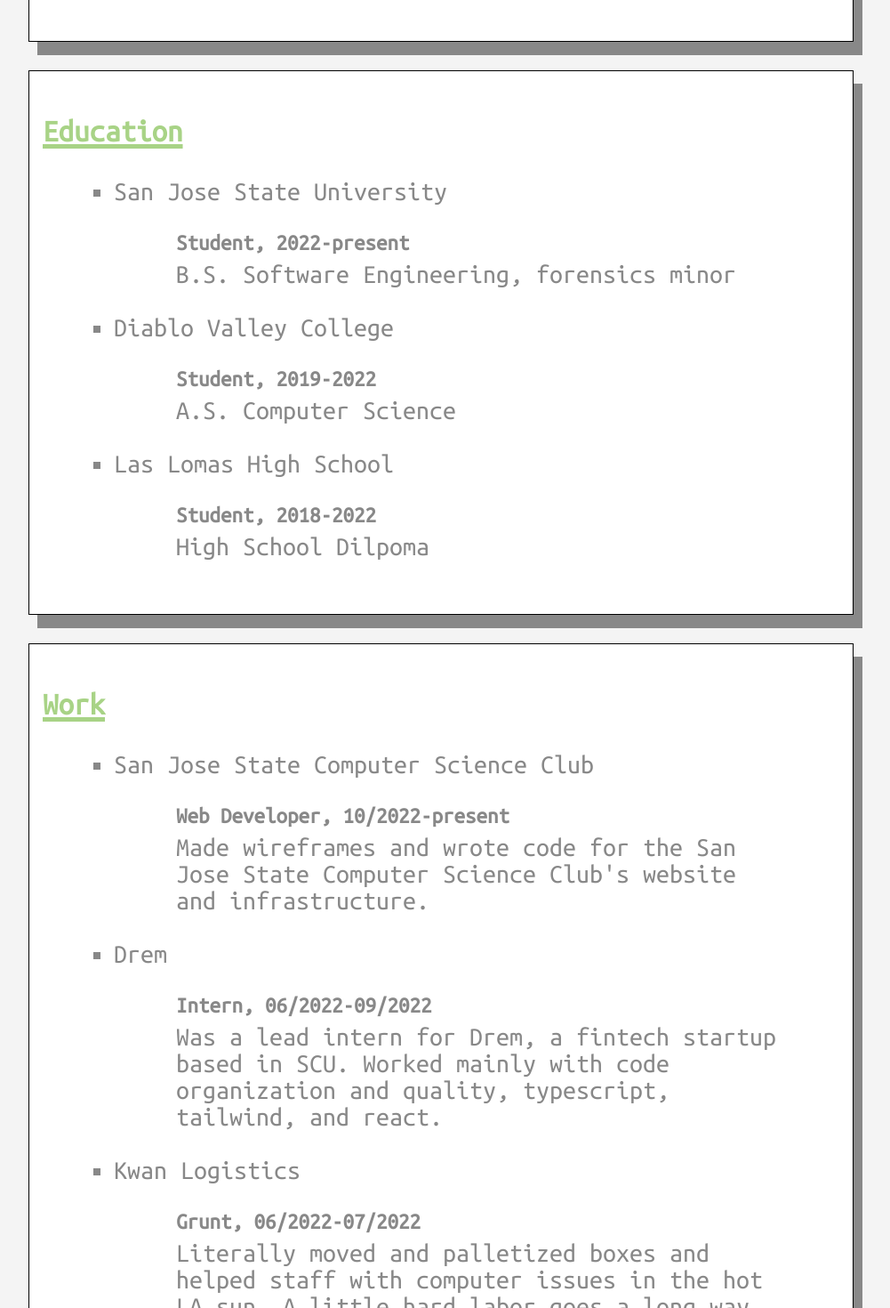
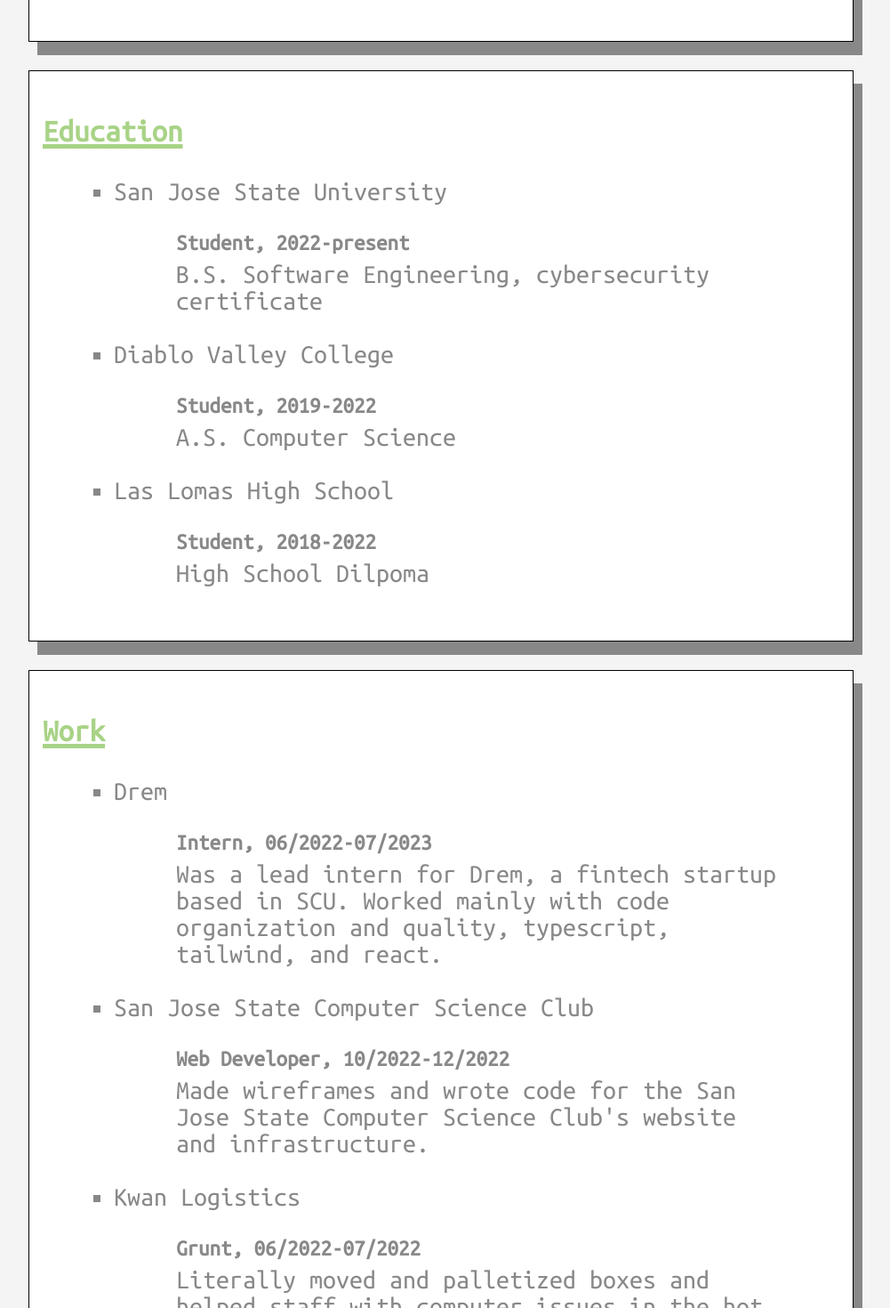
Before and after one commit to Evan-Nishi/personal-site-v2, a Next.js app: page / in a window 1280 px wide. Shown: the part 2132-3602 px from the top of the page at 89% size, without its empty margins (160-1161 px from the left). Built offline with nearby package versions, Linux system fonts and the light colour scheme.

Commit message:
updated resume/info + blank tab when opening resume

```diff
--- a/src/components/Button.tsx
+++ b/src/components/Button.tsx
@@ -1,13 +1,16 @@
 import React from 'react'
 
 interface Props{
-    href: string
+    href: string,
+    target?: string,
+    rel?: string
 }
 
 export default class Button extends React.Component<Props>{
     render(){
         return(
-            <a className="button" href={this.props.href}>{this.props.children}</a>
+            <a className="button" href={this.props.href} target={this.props.target} rel={this.props.rel}>{this.props.children}</a>
         )
     }
 }
+//target="_blank" rel="noopener noreferrer
--- a/src/pages/about.tsx
+++ b/src/pages/about.tsx
@@ -13,8 +13,8 @@
                 <h1 id="title">About</h1>
                 <Card>
                     <h3>About me</h3>
-                    <p>Hi, my name is Evan and I am a student at Las Lomas in Walnut Creek California and DVC
-                        in Pleasant Hill. I started self teaching programming in early 2019, and was fascinated
+                    <p>Hi, my name is Evan and I am a student at San Jose State University studying software engineering.
+                        I started self teaching myself programming in early 2019, and was fascinated
                         with the idea of being able to create whatever I wanted, and learn how to do so
                         off of the internet. I started off with python, and basic web development, but
                         things really changed when I attended Hack Merced.  After I saw the amazing
--- a/src/pages/index.tsx
+++ b/src/pages/index.tsx
@@ -19,7 +19,7 @@
             <Layout Title="Evan Nishi">
                 <div>
                     <Header>
-                        <Button href="/Evan-Nishi-Resume.pdf">Resume</Button>
+                        <Button href="/Evan-Nishi-Resume.pdf" target='_blank' rel='noopener noreferrer'>Resume</Button>
                         <Button href="/contact">Contact</Button>
                         <Button href="/about">About</Button>
                     </Header>
@@ -76,7 +76,7 @@
                     <div className="indented">
                         <ul>
                             <li>San Jose State University</li>
-                            <p><h5>Student, 2022-present</h5>B.S. Software Engineering, forensics minor</p>
+                            <p><h5>Student, 2022-present</h5>B.S. Software Engineering, cybersecurity certificate</p>
                             <li>Diablo Valley College</li>
                             <p><h5>Student, 2019-2022</h5>A.S. Computer Science</p>
                             <li>Las Lomas High School</li>
@@ -91,10 +91,10 @@
                     <h3>Work</h3>
                     <div className="indented">
                         <ul>
-                        <li>San Jose State Computer Science Club</li>
-                            <p><h5>Web Developer, 10/2022-present</h5> Made wireframes and wrote code for the San Jose State Computer Science Club's website and infrastructure.</p>
-                            <li>Drem</li>
-                            <p><h5>Intern, 06/2022-09/2022</h5> Was a lead intern for Drem, a fintech startup based in SCU.  Worked mainly with code organization and quality, typescript, tailwind, and react.</p>
+                        <li>Drem</li>
+                            <p><h5>Intern, 06/2022-07/2023</h5> Was a lead intern for Drem, a fintech startup based in SCU.  Worked mainly with code organization and quality, typescript, tailwind, and react.</p>
+                            <li>San Jose State Computer Science Club</li>
+                            <p><h5>Web Developer, 10/2022-12/2022</h5> Made wireframes and wrote code for the San Jose State Computer Science Club's website and infrastructure.</p>
                             <li>Kwan Logistics</li>
                             <p><h5>Grunt, 06/2022-07/2022</h5> Literally moved and palletized boxes and helped staff with computer issues in the hot LA sun.  A little hard labor goes a long way.</p>
                             <li>The Coder School</li>
```
Also changed, not shown: 1 other file (tests, documents, lock files or other folders).
